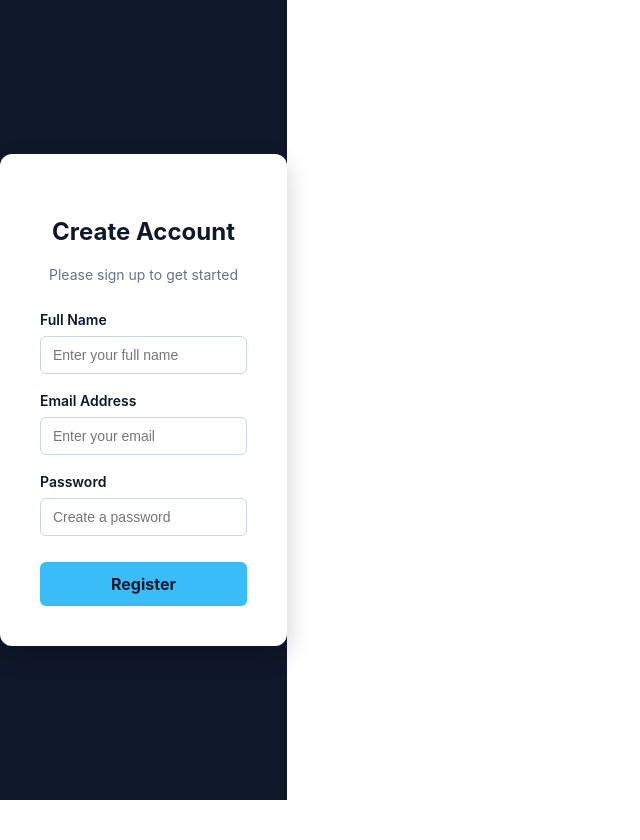
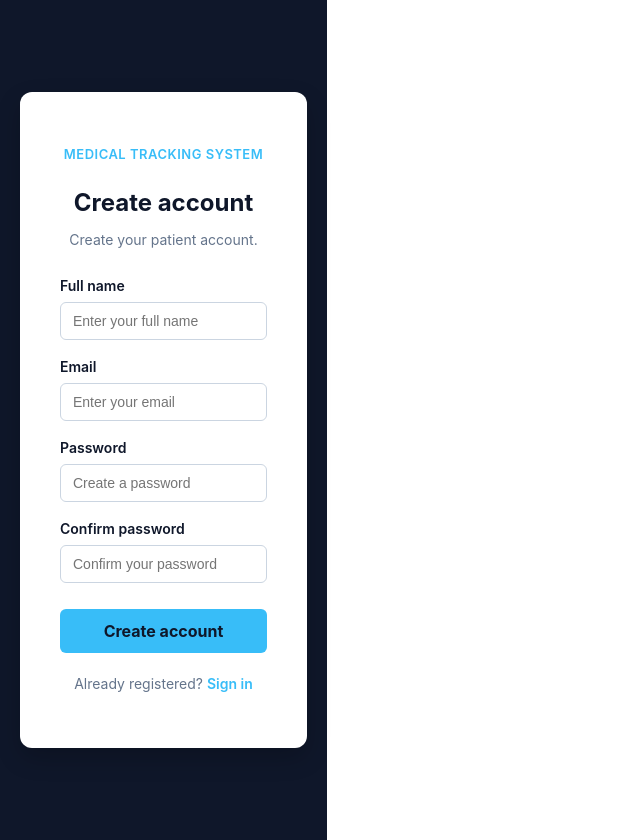
Before and after one commit to Kamar-Bazzi/project1, a React (Vite) app in the folder frontend/: page /register in a window 1280 px wide. Shown: the whole page, without its empty margins (0-640 px from the left). Before the commit the page ends 800 px from the top, so only its background shows below. Built offline with nearby package versions, Linux system fonts and the light colour scheme.

Commit message:
Update RegisterPage component with full validation and custom styles

```diff
--- a/frontend/src/pages/RegisterPage.tsx
+++ b/frontend/src/pages/RegisterPage.tsx
@@ -1,61 +1,155 @@
-import React, { useState } from 'react';
+import { FormEvent, useState } from "react";
+import { Link, useNavigate } from "react-router-dom";
+
+interface RegisterErrors {
+  name?: string;
+  email?: string;
+  password?: string;
+  confirmPassword?: string;
+  form?: string;
+}
 
 export default function RegisterPage() {
-  const [name, setName] = useState('');
-  const [email, setEmail] = useState('');
-  const [password, setPassword] = useState('');
+  const navigate = useNavigate();
 
-  const handleSubmit = (e: React.FormEvent) => {
-    e.preventDefault();
-    console.log("Registering with:", name, email, password);
-  };
+  const [name, setName] = useState("");
+  const [email, setEmail] = useState("");
+  const [password, setPassword] = useState("");
+  const [confirmPassword, setConfirmPassword] = useState("");
+
+  const [errors, setErrors] = useState<RegisterErrors>({});
+  const [isLoading, setIsLoading] = useState(false);
+
+  function validateForm(): RegisterErrors {
+    const validationErrors: RegisterErrors = {};
+
+    if (name.trim().length < 2) {
+      validationErrors.name = "Enter your full name.";
+    }
+
+    if (!email.trim()) {
+      validationErrors.email = "Email is required.";
+    } else if (!/^[^\s@]+@[^\s@]+\.[^\s@]+$/.test(email)) {
+      validationErrors.email = "Enter a valid email address.";
+    }
+
+    if (password.length < 8) {
+      validationErrors.password = "Password must contain at least 8 characters.";
+    }
+
+    if (confirmPassword !== password) {
+      validationErrors.confirmPassword = "Passwords do not match.";
+    }
+
+    return validationErrors;
+  }
+
+  async function handleRegister(event: FormEvent<HTMLFormElement>) {
+    event.preventDefault();
+
+    const validationErrors = validateForm();
+
+    if (Object.keys(validationErrors).length > 0) {
+      setErrors(validationErrors);
+      return;
+    }
+
+    setErrors({});
+    setIsLoading(true);
+
+    try {
+      await new Promise((resolve) => setTimeout(resolve, 800));
+      navigate("/dashboard");
+    } catch {
+      setErrors({
+        form: "Registration failed. Please try again.",
+      });
+    } finally {
+      setIsLoading(false);
+    }
+  }
 
   return (
     <div style={styles.container}>
       <div style={styles.card}>
-        <h2 style={styles.title}>Create Account</h2>
-        <p style={styles.subtitle}>Please sign up to get started</p>
+        <div style={styles.header}>
+          <p style={styles.systemName}>Medical Tracking System</p>
+          <h2 style={styles.title}>Create account</h2>
+          <span style={styles.subtitle}>Create your patient account.</span>
+        </div>
 
-        <form onSubmit={handleSubmit} style={styles.form}>
+        {errors.form && <div style={styles.errorBanner}>{errors.form}</div>}
+
+        <form onSubmit={handleRegister} style={styles.form} noValidate>
           <div style={styles.inputGroup}>
-            <label style={styles.label}>Full Name</label>
+            <label style={styles.label} htmlFor="register-name">Full name</label>
             <input
+              id="register-name"
               type="text"
               value={name}
-              onChange={(e) => setName(e.target.value)}
+              onChange={(event) => setName(event.target.value)}
+              disabled={isLoading}
               style={styles.input}
               placeholder="Enter your full name"
-              required
             />
+            {errors.name && <span style={styles.fieldError}>{errors.name}</span>}
           </div>
 
           <div style={styles.inputGroup}>
-            <label style={styles.label}>Email Address</label>
+            <label style={styles.label} htmlFor="register-email">Email</label>
             <input
+              id="register-email"
               type="email"
               value={email}
-              onChange={(e) => setEmail(e.target.value)}
+              onChange={(event) => setEmail(event.target.value)}
+              disabled={isLoading}
               style={styles.input}
               placeholder="Enter your email"
-              required
             />
+            {errors.email && <span style={styles.fieldError}>{errors.email}</span>}
           </div>
 
           <div style={styles.inputGroup}>
-            <label style={styles.label}>Password</label>
+            <label style={styles.label} htmlFor="register-password">Password</label>
             <input
+              id="register-password"
               type="password"
               value={password}
-              onChange={(e) => setPassword(e.target.value)}
+              onChange={(event) => setPassword(event.target.value)}
+              disabled={isLoading}
               style={styles.input}
               placeholder="Create a password"
-              required
             />
+            {errors.password && <span style={styles.fieldError}>{errors.password}</span>}
           </div>
 
-          <button type="submit" style={styles.button}>
-            Register
+          <div style={styles.inputGroup}>
+            <label style={styles.label} htmlFor="confirm-password">Confirm password</label>
+            <input
+              id="confirm-password"
+              type="password"
+              value={confirmPassword}
+              onChange={(event) => setConfirmPassword(event.target.value)}
+              disabled={isLoading}
+              style={styles.input}
+              placeholder="Confirm your password"
+            />
+            {errors.confirmPassword && (
+              <span style={styles.fieldError}>{errors.confirmPassword}</span>
+            )}
+          </div>
+
+          <button
+            type="submit"
+            style={styles.button}
+            disabled={isLoading}
+          >
+            {isLoading ? "Creating account..." : "Create account"}
           </button>
+
+          <p style={styles.footer}>
+            Already registered? <Link to="/login" style={styles.link}>Sign in</Link>
+          </p>
         </form>
       </div>
     </div>
@@ -67,8 +161,9 @@ const styles = {
     display: 'flex',
     justifyContent: 'center',
     alignItems: 'center',
-    height: '100vh',
+    minHeight: '100vh',
     backgroundColor: '#0f172a',
+    padding: '20px',
   },
   card: {
     backgroundColor: '#ffffff',
@@ -76,20 +171,30 @@ const styles = {
     borderRadius: '12px',
     boxShadow: '0 10px 25px rgba(0, 0, 0, 0.2)',
     width: '100%',
-    maxWidth: '400px',
+    maxWidth: '420px',
+    boxSizing: 'border-box' as const,
+  },
+  header: {
+    textAlign: 'center' as const,
+    marginBottom: '24px',
+  },
+  systemName: {
+    fontSize: '13px',
+    fontWeight: '600',
+    color: '#38bdf8',
+    textTransform: 'uppercase' as const,
+    letterSpacing: '0.5px',
+    marginBottom: '6px',
   },
   title: {
     fontSize: '24px',
     fontWeight: 'bold',
     color: '#0f172a',
-    marginBottom: '8px',
-    textAlign: 'center' as const,
+    marginBottom: '6px',
   },
   subtitle: {
     fontSize: '14px',
     color: '#64748b',
-    marginBottom: '24px',
-    textAlign: 'center' as const,
   },
   form: {
     display: 'flex',
@@ -129,4 +234,30 @@ const styles = {
     fontSize: '16px',
     transition: 'background-color 0.2s',
   },
+  errorBanner: {
+    backgroundColor: '#fee2e2',
+    color: '#ef4444',
+    padding: '10px',
+    borderRadius: '6px',
+    fontSize: '13px',
+    marginBottom: '16px',
+    textAlign: 'center' as const,
+  },
+  fieldError: {
+    color: '#ef4444',
+    fontSize: '12px',
+    marginTop: '4px',
+    display: 'block',
+  },
+  footer: {
+    textAlign: 'center' as const,
+    marginTop: '20px',
+    fontSize: '14px',
+    color: '#64748b',
+  },
+  link: {
+    color: '#38bdf8',
+    textDecoration: 'none',
+    fontWeight: '600',
+  },
 };
```
